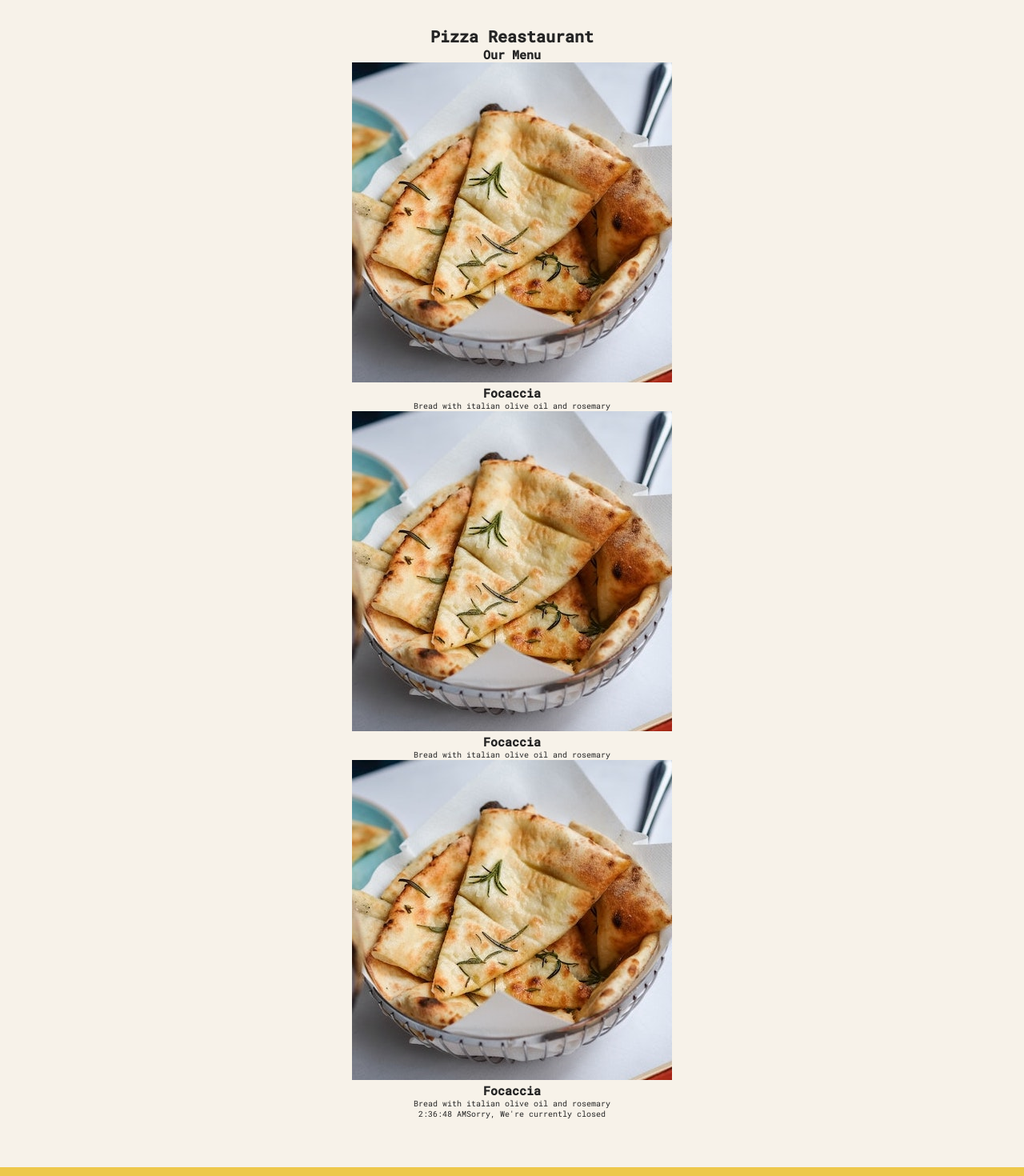
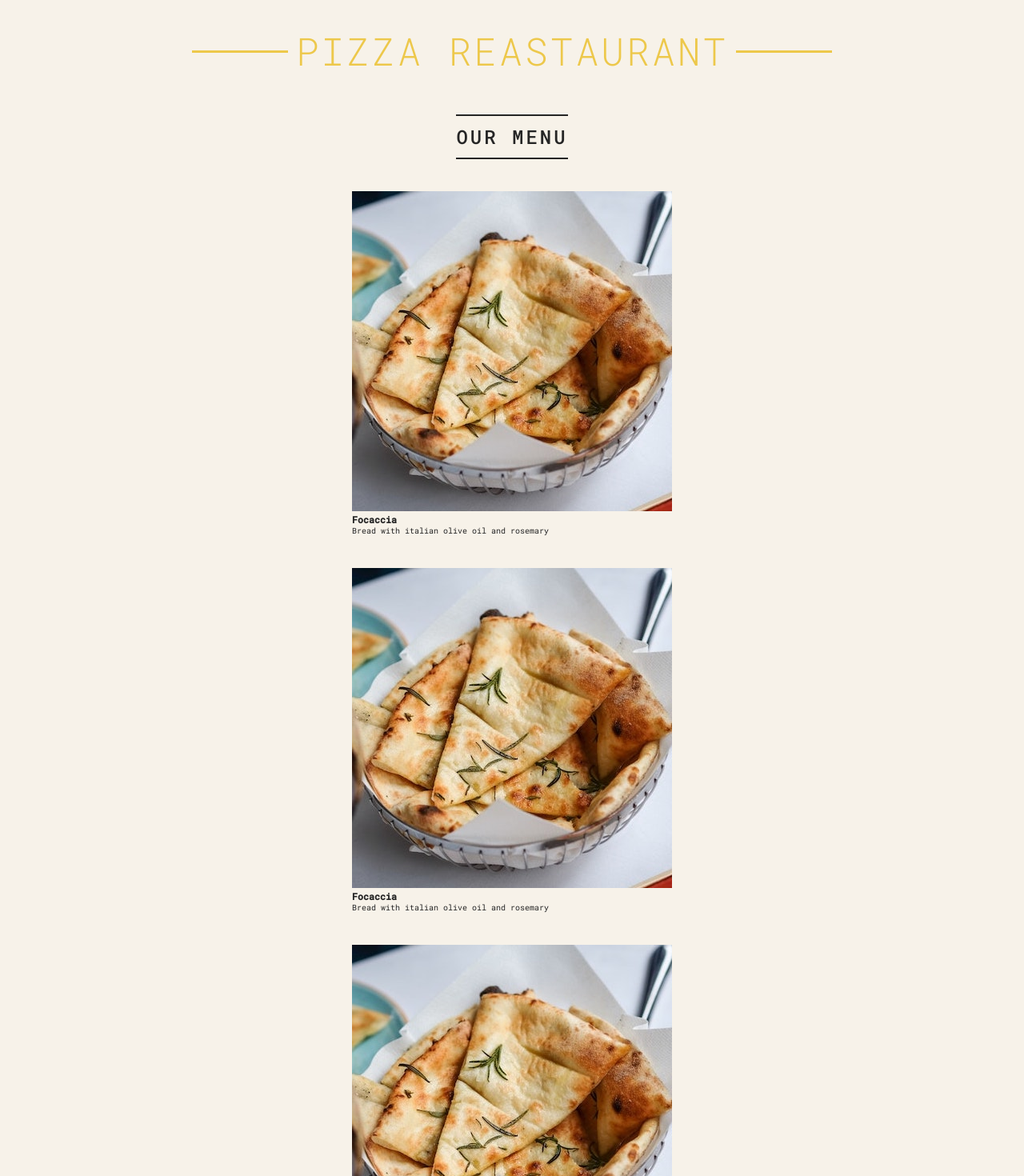
Before and after one commit to DayaJuang/Pizza-Menu, a React (Create React App) app: page / in a window 1280 px wide. Shown: the top 1470 px of the page at 80% size. Built offline with nearby package versions, Linux system fonts and the light colour scheme.

Commit message:
[learn] add css styling

```diff
--- a/src/App.js
+++ b/src/App.js
@@ -1,9 +1,9 @@
 import { Footer, Header, Menu } from ".";
-import "./App.css";
+import "./index.css";
 
 function App() {
   return (
-    <div className="App">
+    <div className="container">
       <Header />
       <Menu />
       <Footer />
--- a/src/index.js
+++ b/src/index.js
@@ -6,16 +6,21 @@ import reportWebVitals from "./reportWebVitals";
 import { pizzaData } from "./data";
 
 export function Header() {
-  return <h1>Pizza Reastaurant</h1>;
+  const style = { fontSize: "48px", textTransform: "uppercase" };
+  return (
+    <header className="header">
+      <h1 style={style}>Pizza Reastaurant</h1>
+    </header>
+  );
 }
 export function Menu() {
   return (
-    <>
+    <main className="menu">
       <h2>Our Menu</h2>
       <Pizza />
       <Pizza />
       <Pizza />
-    </>
+    </main>
   );
 }
 export function Footer() {
@@ -25,9 +30,9 @@ export function Footer() {
   const isOpen = hour >= openHour && hour < closeHour;
 
   return (
-    <footer>
+    <footer className="footer">
       {new Date().toLocaleTimeString()}
-      {isOpen ? "We're currently open!" : "Sorry, We're currently closed"}
+      {isOpen ? " We're currently open!" : " Sorry, We're currently closed"}
     </footer>
   );
 }
@@ -36,7 +41,7 @@ function Pizza() {
   return (
     <div>
       <img src={pizzaData[0].photoName} alt={pizzaData[0].name} />
-      <h2>{pizzaData[0].name}</h2>
+      <h3>{pizzaData[0].name}</h3>
       <p>{pizzaData[0].ingredients}</p>
     </div>
   );
```
